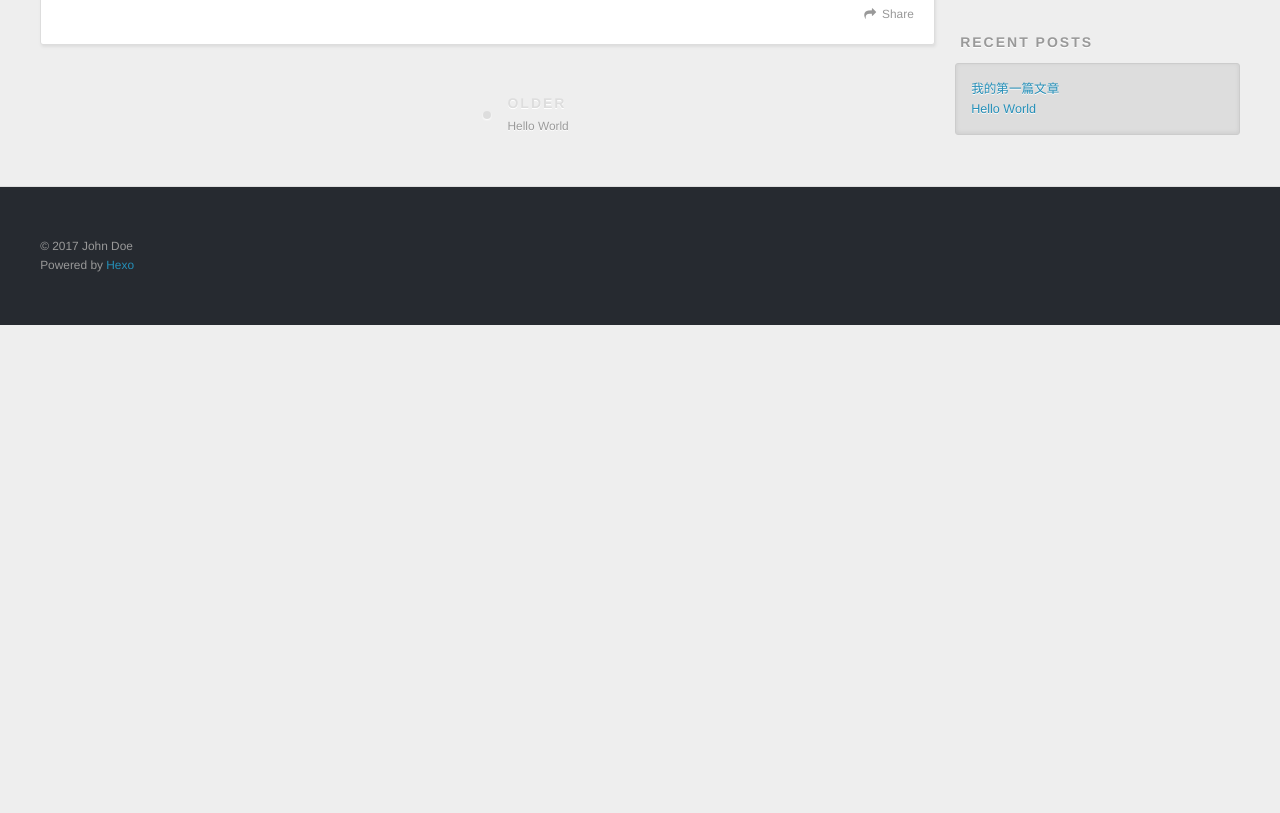
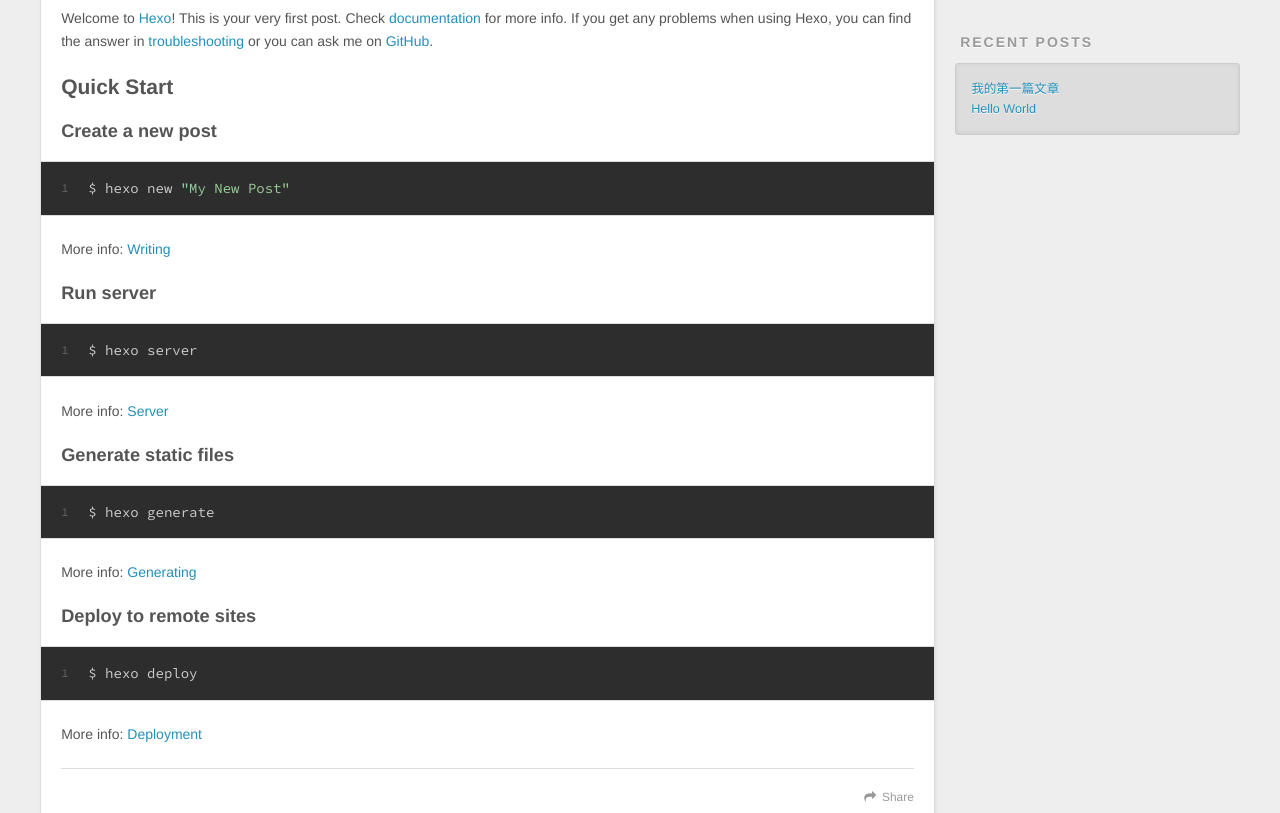
Before and after one commit to corwinliu/corwinliu.github.io, a plain HTML site: page 2017/05/16/我的第一篇文章/index.html in a window 1280 px wide. Shown: the part 446-1259 px from the top of the page. Before the commit the page ends 800 px from the top, so only its background shows below. Drawn offline with nearby package versions, Linux system fonts and the light colour scheme.

Commit message:
Site updated: 2017-05-16 23:43:26

```diff
--- a/2017/05/16/我的第一篇文章/index.html
+++ b/2017/05/16/我的第一篇文章/index.html
@@ -5,13 +5,16 @@
 
   <title>我的第一篇文章 | Hexo</title>
   <meta name="viewport" content="width=device-width, initial-scale=1, maximum-scale=1">
-  <meta property="og:type" content="article">
+  <meta name="description" content="Welcome to Hexo! This is your very first post. Check documentation for more info. If you get any problems when using Hexo, you can find the answer in troubleshooting or you can ask me on GitHub. Quick">
+<meta property="og:type" content="article">
 <meta property="og:title" content="我的第一篇文章">
 <meta property="og:url" content="http://yoursite.com/2017/05/16/我的第一篇文章/index.html">
 <meta property="og:site_name" content="Hexo">
-<meta property="og:updated_time" content="2017-05-16T14:41:00.000Z">
+<meta property="og:description" content="Welcome to Hexo! This is your very first post. Check documentation for more info. If you get any problems when using Hexo, you can find the answer in troubleshooting or you can ask me on GitHub. Quick">
+<meta property="og:updated_time" content="2017-05-16T15:41:50.000Z">
 <meta name="twitter:card" content="summary">
 <meta name="twitter:title" content="我的第一篇文章">
+<meta name="twitter:description" content="Welcome to Hexo! This is your very first post. Check documentation for more info. If you get any problems when using Hexo, you can find the answer in troubleshooting or you can ask me on GitHub. Quick">
 
     <link rel="alternate" href="/atom.xml" title="Hexo" type="application/atom+xml">
 
@@ -82,11 +85,20 @@
 
     <div class="article-entry" itemprop="articleBody">
 
+        <p>Welcome to <a href="https://hexo.io/" target="_blank" rel="external">Hexo</a>! This is your very first post. Check <a href="https://hexo.io/docs/" target="_blank" rel="external">documentation</a> for more info. If you get any problems when using Hexo, you can find the answer in <a href="https://hexo.io/docs/troubleshooting.html" target="_blank" rel="external">troubleshooting</a> or you can ask me on <a href="https://github.com/hexojs/hexo/issues" target="_blank" rel="external">GitHub</a>.</p>
+<h2 id="Quick-Start"><a href="#Quick-Start" class="headerlink" title="Quick Start"></a>Quick Start</h2><h3 id="Create-a-new-post"><a href="#Create-a-new-post" class="headerlink" title="Create a new post"></a>Create a new post</h3><figure class="highlight bash"><table><tr><td class="gutter"><pre><div class="line">1</div></pre></td><td class="code"><pre><div class="line">$ hexo new <span class="string">"My New Post"</span></div></pre></td></tr></table></figure>
+<p>More info: <a href="https://hexo.io/docs/writing.html" target="_blank" rel="external">Writing</a></p>
+<h3 id="Run-server"><a href="#Run-server" class="headerlink" title="Run server"></a>Run server</h3><figure class="highlight bash"><table><tr><td class="gutter"><pre><div class="line">1</div></pre></td><td class="code"><pre><div class="line">$ hexo server</div></pre></td></tr></table></figure>
+<p>More info: <a href="https://hexo.io/docs/server.html" target="_blank" rel="external">Server</a></p>
+<h3 id="Generate-static-files"><a href="#Generate-static-files" class="headerlink" title="Generate static files"></a>Generate static files</h3><figure class="highlight bash"><table><tr><td class="gutter"><pre><div class="line">1</div></pre></td><td class="code"><pre><div class="line">$ hexo generate</div></pre></td></tr></table></figure>
+<p>More info: <a href="https://hexo.io/docs/generating.html" target="_blank" rel="external">Generating</a></p>
+<h3 id="Deploy-to-remote-sites"><a href="#Deploy-to-remote-sites" class="headerlink" title="Deploy to remote sites"></a>Deploy to remote sites</h3><figure class="highlight bash"><table><tr><td class="gutter"><pre><div class="line">1</div></pre></td><td class="code"><pre><div class="line">$ hexo deploy</div></pre></td></tr></table></figure>
+<p>More info: <a href="https://hexo.io/docs/deployment.html" target="_blank" rel="external">Deployment</a></p>
 
 
     </div>
     <footer class="article-footer">
-      <a data-url="http://yoursite.com/2017/05/16/我的第一篇文章/" data-id="cj2ro338a00018x9b6ttdn9k9" class="article-share-link">Share</a>
+      <a data-url="http://yoursite.com/2017/05/16/我的第一篇文章/" data-id="cj2rq9xwz00017z9bcjtfvov7" class="article-share-link">Share</a>
 
 
     </footer>
```
Also changed, not shown: 2017/05/16/hello-world/index.html (+1 -1 lines), index.html (+11 -2 lines).
